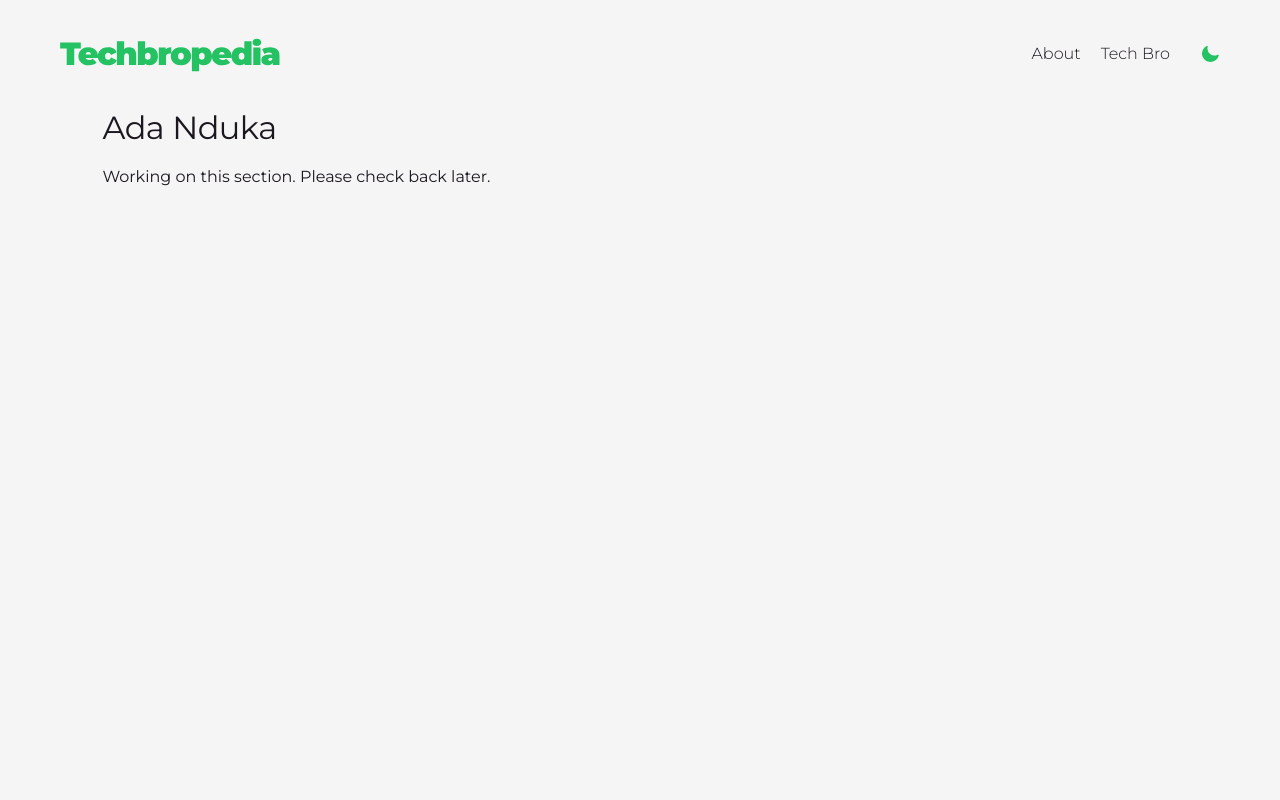
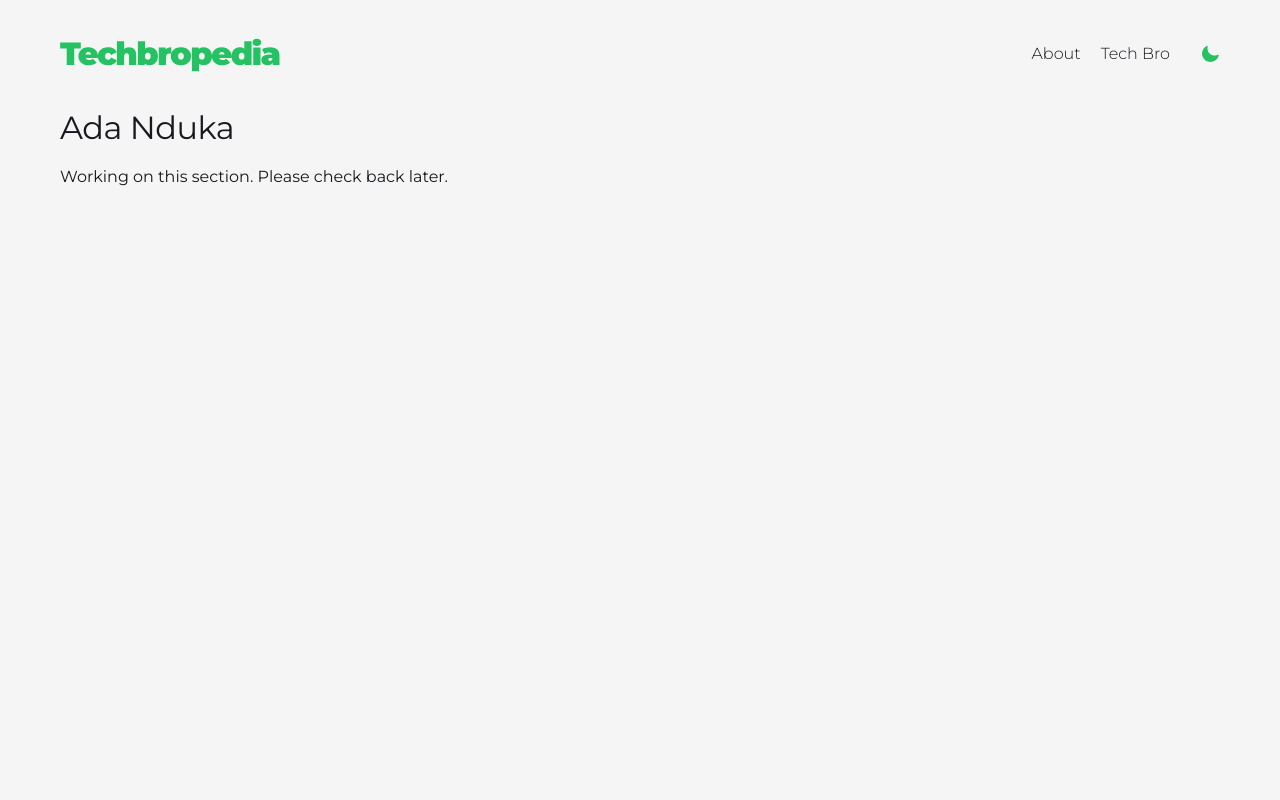
Before and after one commit to JCalmCrasher/techbropedia, a Next.js app: page /profile/ada-nduka in a window 1280 px wide. Shown: the top 800 px of the page. Built offline with nearby package versions, Linux system fonts and the light colour scheme.

Commit message:
Update page.tsx

```diff
--- a/src/app/profile/[id]/page.tsx
+++ b/src/app/profile/[id]/page.tsx
@@ -4,11 +4,11 @@ import type { Params } from "@/types";
 
 export default function ProfilePage({ params: { id } }: Params) {
  return (
-  <Container>
+  <div className="px-x-sm tablet:px-x-md laptop:px-x-lg">
    <h1 className="capitalize text-headline-sm">{unSlugify(id)}</h1>
    <div className="mt-4 mb-auto h-screen">
     <p>Working on this section. Please check back later.</p>
    </div>
-  </Container>
+  </div>
  );
 }
```
